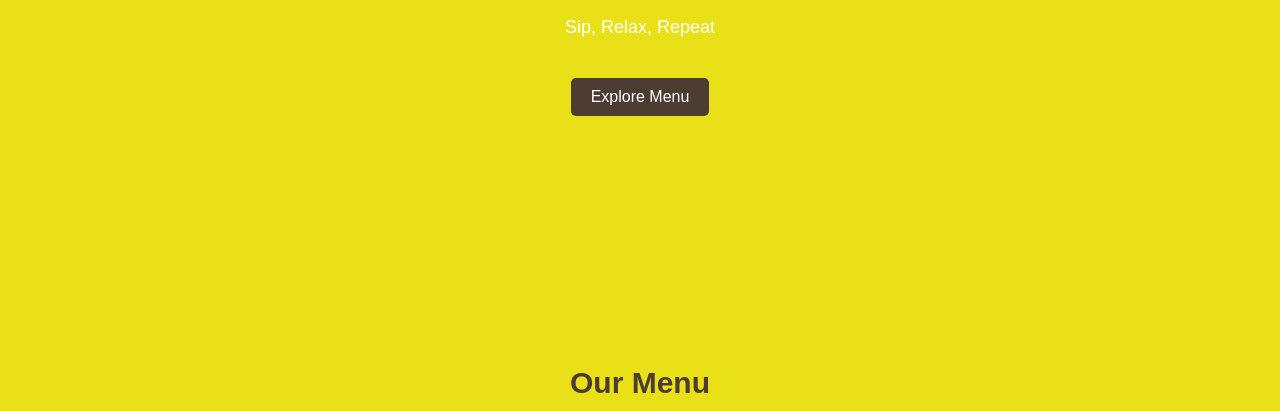
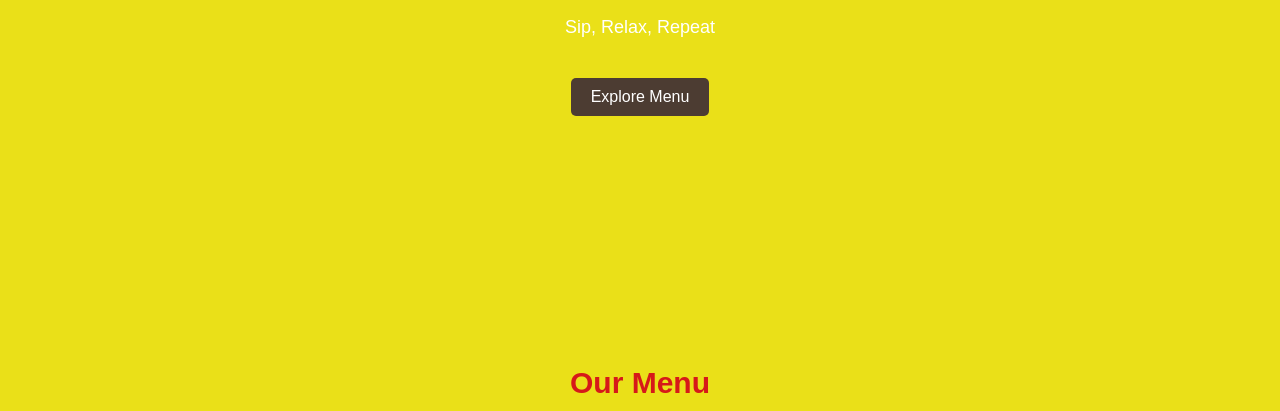
Before and after one commit to urjay-em/cozycup-cafe, a plain HTML site: page index.html in a window 1280 px wide. Shown: the part 389-800 px from the top of the page. Drawn offline with Linux system fonts and the light colour scheme.

Commit message:
modify home

```diff
--- a/css/styles.css
+++ b/css/styles.css
@@ -7,7 +7,7 @@ body, h1, h2, h3, p, ul, li {
 body {
     font-family: Arial, sans-serif;
     background-color: #eae018;
-    color: #4c3c32;
+    color: #d61919;
 }
 
 header {
```
